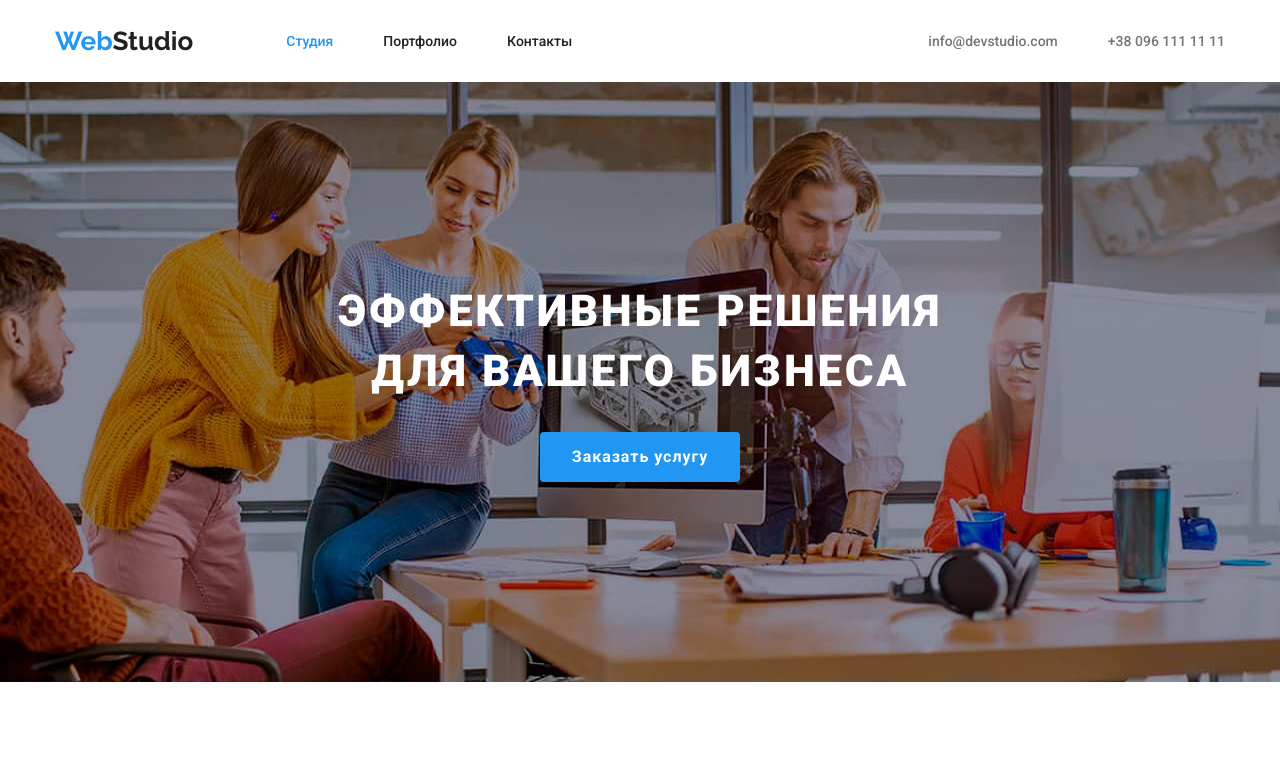
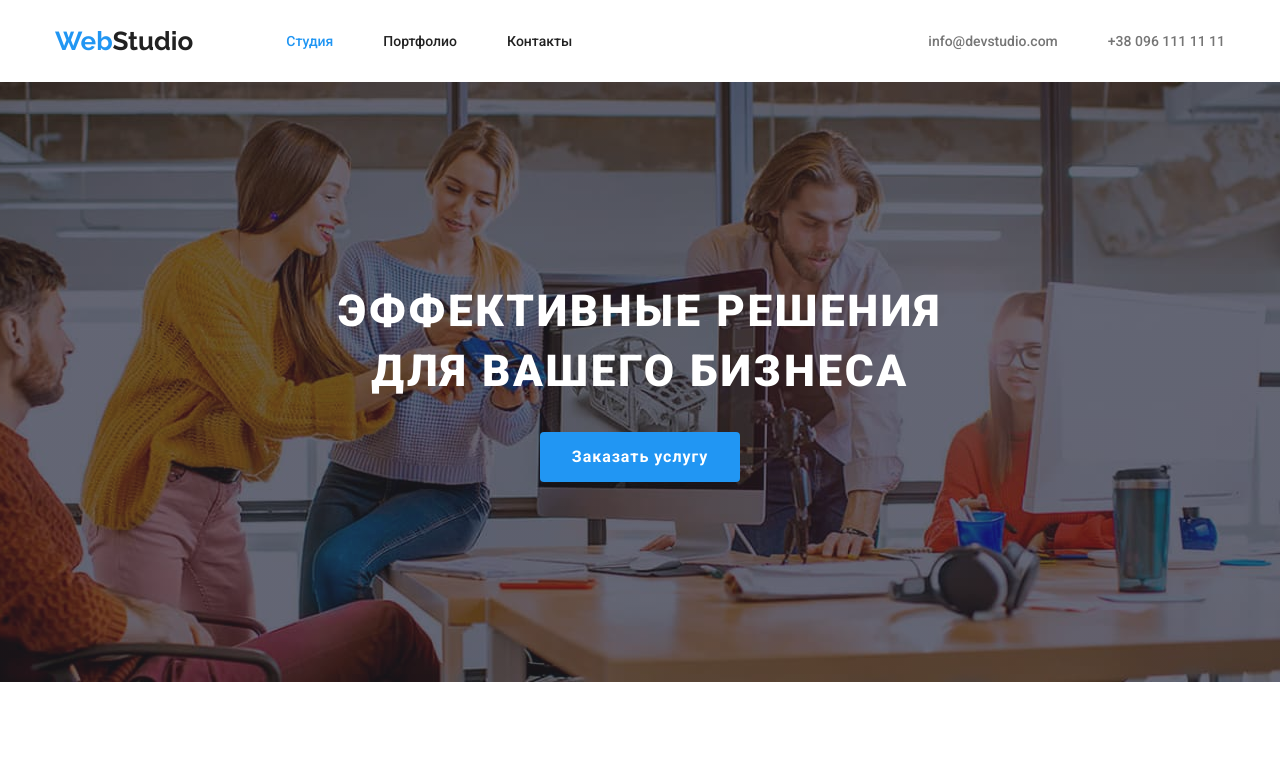
Before and after one commit to Maryna1212/goit-markup-hw-04, a plain HTML site: page index.html in a window 1280 px wide. Shown: the top 773 px of the page. Drawn offline with nearby package versions, Linux system fonts and the light colour scheme.

Commit message:
add gradient to background-image

```diff
--- a/css/style.css
+++ b/css/style.css
@@ -112,7 +112,12 @@ ul {
   padding: 200px 0;
   margin-left: auto;
   margin-right: auto;
-  background-image: url("../images/Img31.jpg");
+  background-image: linear-gradient(
+      to right,
+      rgba(47, 48, 58, 0.4),
+      rgba(47, 48, 58, 0.4)
+    ),
+    url("../images/Img31.jpg");
   background-repeat: no-repeat;
   background-position: center;
   background-size: cover;
```
